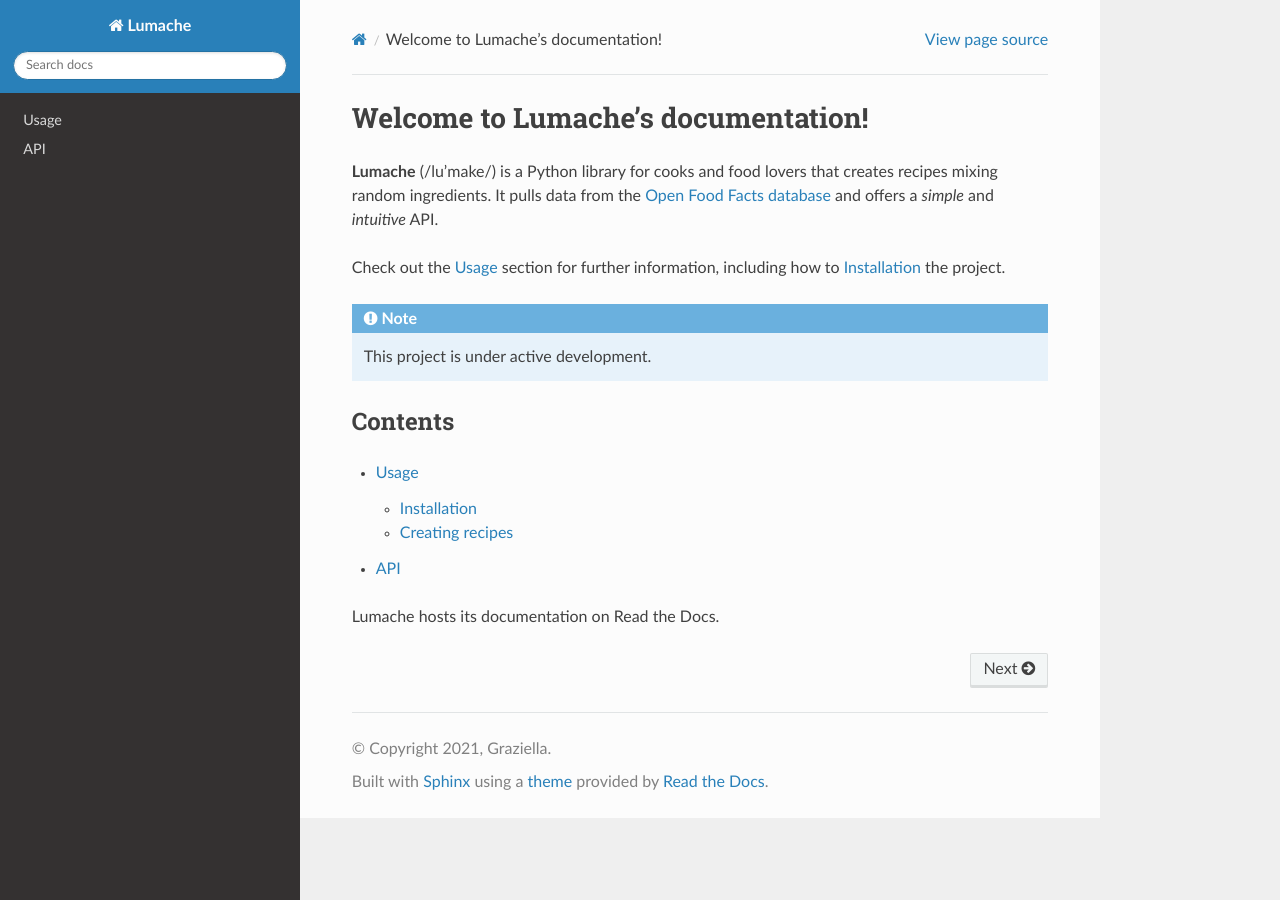
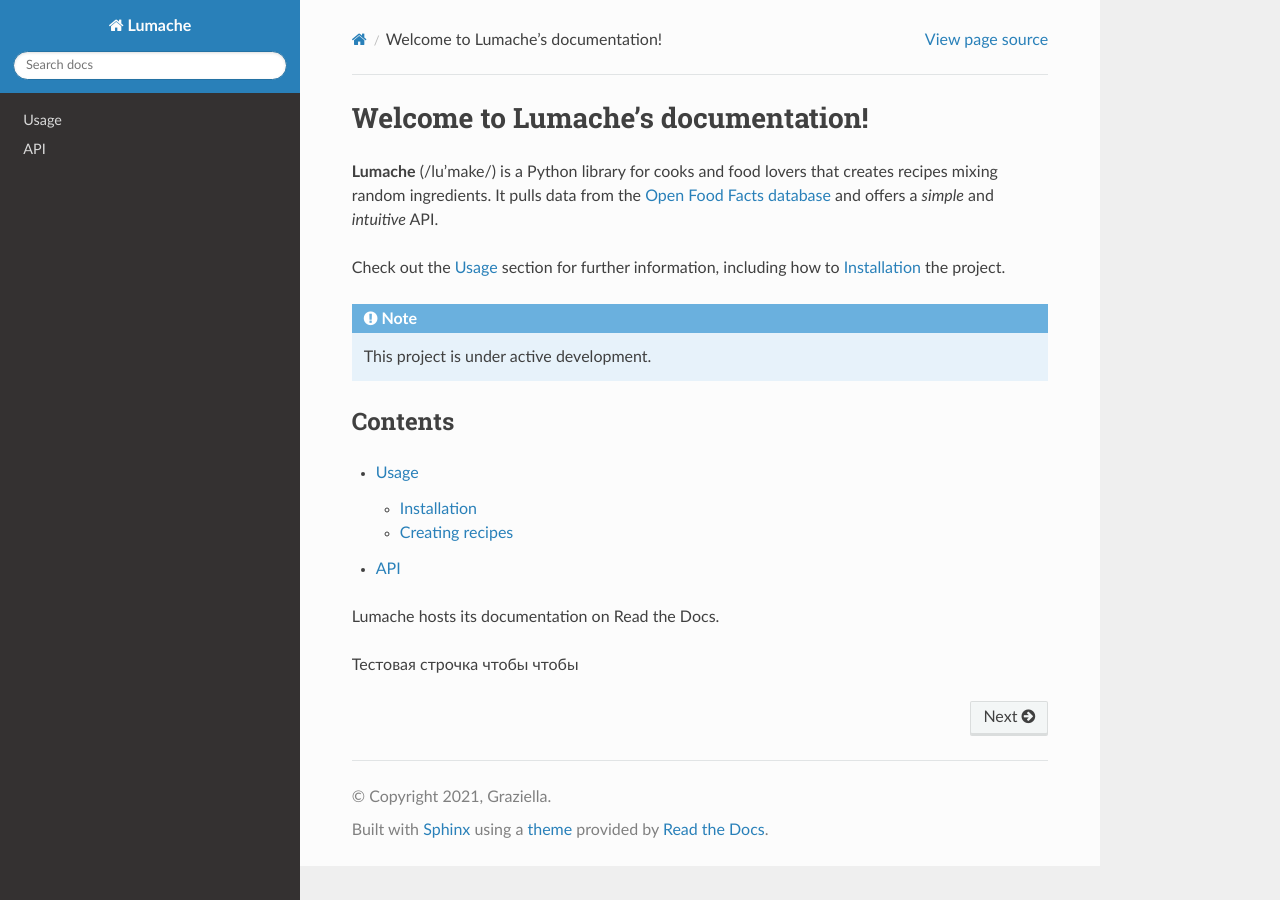
Before and after one commit to fRIdRIeH/rtd-tutorial, a Sphinx documentation site: the page built from docs/source/index.rst, in a window 1280 px wide. Built offline with Sphinx 7.4.7 and the Read the Docs theme 3.1.0, drawn with Linux system fonts in a browser that asks for light colours.

Commit message:
Update index.rst

```diff
--- a/docs/source/index.rst
+++ b/docs/source/index.rst
@@ -22,3 +22,5 @@
    api
 
 Lumache hosts its documentation on Read the Docs.
+
+Тестовая строчка чтобы чтобы
```
